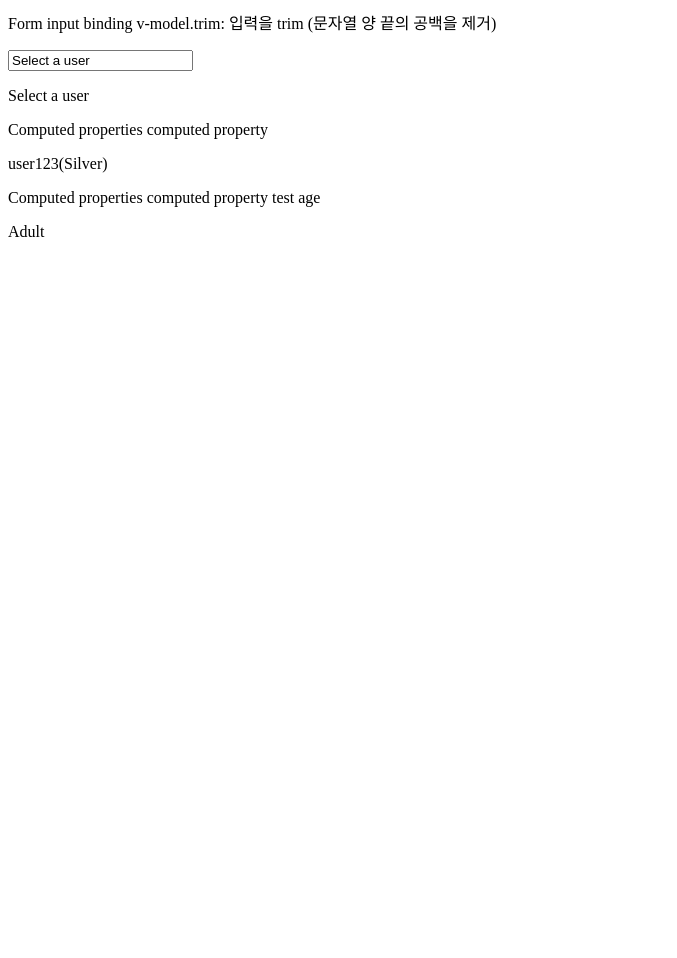
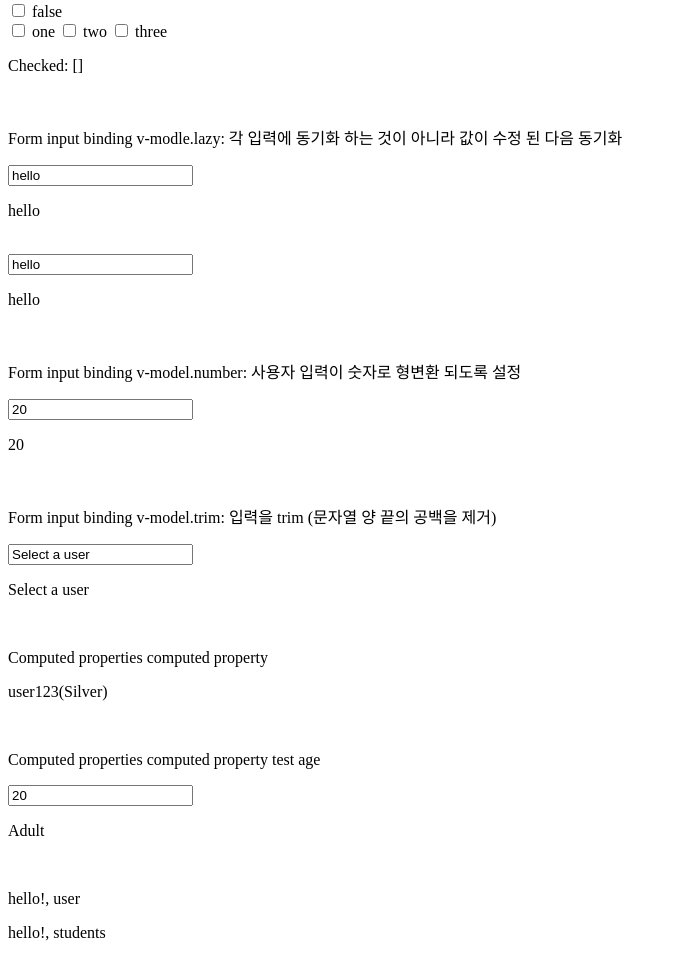
Before and after one commit to YesYourShin/VueTest, a plain HTML site: page hello.html in a window 1280 px wide. Shown: the part 2259-3217 px from the top of the page, without its empty margins (0-677 px from the left). Before the commit the page ends 2516 px from the top, so only its background shows below. Drawn offline with nearby package versions, Linux system fonts and the light colour scheme.

Commit message:
Component

```diff
--- a/hello.html
+++ b/hello.html
@@ -13,44 +13,44 @@
         <p>v-if, v-else-if, v-else: DOM 조건문</p>
         <p v-if="age>=20">Adult</p>
         <p v-else-if="age<20 && age > 12">Teen ager</p>
-        <p v-else>Kid</p>
+        <p v-else>Kid</p><br>
 
         <p>반복문 for-each의 구조: li에 사용</p>
         <ul>
             <li v-for="todo in todos">{{todo.text}}</li>
-        </ul>
+        </ul><br>
 
         <p>반복문 for-each의 구조: div에 사용</p>
         <div v-for="todo in todos">
             <p>{{todo.text}}</p>
-        </div>
+        </div><br>
 
         <p>반복문 for-each의 구조: index 받기</p>
         <div v-for="(todo, index) in todos">
             <p>{{index}}::{{todo.text}}</p>
-        </div>
+        </div><br>
 
         <p>반복문 for-each의 구조: object의 값들 출력하기</p>
         <div v-for="(value, name) in user">
             <p>{{name}} - {{value}}</p>
-        </div>
+        </div><br>
 
         <p>반복문 for-each의 구조: range for</p>
         <div v-for="n in 10">
             <p>{{n}}</p>
-        </div>
+        </div><br>
 
         <p>Event Handling</p>
         <button v-on:click="counter+=1">+</button>
-        <p>{{counter}}</p>
+        <p>{{counter}}</p><br>
 
         <p>Event Handling method를 이용한 처리</p>
         <button v-on:click="addCounter">+</button>
-        <p>{{counter}}</p>
+        <p>{{counter}}</p><br>
 
         <p>Event Handling method를 이용한 처리</p>
         <button v-on:click="subCounter">-</button>
-        <p>{{counter}}</p>
+        <p>{{counter}}</p><br>
 
         <p>Event Handling method parameter</p>
         <p>{{message}}</p>
@@ -59,16 +59,16 @@
                 <p v-on:click="sayHi(user.name)">{{user.name}}</p>
                 <!-- <p @:click="sayHi(user.name)">{{user.name}}</p> -->
             </li>
-        </ul>
+        </ul><br>
 
         <p>Event Handling 데이터와 view의 양방향 모델링</p>
         <input v-model="comment">
-        <p>{{comment}}</p>
+        <p>{{comment}}</p><br>
 
         <p>Form input binding textarea</p>
         <span>여러 줄을 가지는 메세지:</span>
-        <p style="white-space: pre-line">{{ comment }}</p><br>
-        <textarea v-model="comment" placeholder="여러줄을 입력해보세요"></textarea>
+        <p style="white-space: pre-line">{{ comment }}</p>
+        <textarea v-model="comment" placeholder="여러줄을 입력해보세요"></textarea><br><br>
 
         <p>Form input binding checkbox: 단일 값은 boolean으로, 여러 개의 값은 배열로 처리</p>
         <input type="checkbox" id="checkbox_single" v-model="value">
@@ -80,29 +80,32 @@
             <label for="checkbox_two">two</label>
             <input type="checkbox" id="checkbox_three" value="three" v-model="values">
             <label for="checkbox_three">three</label>
-            <p>Checked: {{ values }}</p>
+            <p>Checked: {{ values }}</p><br>
         </div>
 
         <p>Form input binding v-modle.lazy: 각 입력에 동기화 하는 것이 아니라 값이 수정 된 다음 동기화</p>
         <input v-model.lazy='value2'>
-        <p>{{value2}}</p>
+        <p>{{value2}}</p><br>
         <input v-model='value3'>
-        <p>{{value3}}</p>
+        <p>{{value3}}</p><br>
 
         <p>Form input binding v-model.number: 사용자 입력이 숫자로 형변환 되도록 설정</p>
         <input v-model.number='age'>
-        <p>{{age}}</p>
+        <p>{{age}}</p><br>
 
         <p>Form input binding v-model.trim: 입력을 trim (문자열 양 끝의 공백을 제거)</p>
         <input v-model.trim='message'>
-        <p>{{message}}</p>
+        <p>{{message}}</p><br>
 
         <p>Computed properties computed property</p>
-        <p>{{user_info}}</p>
+        <p>{{user_info}}</p><br>
 
-        <p>Computed properties computed property test age </p>
-        <p>{{age_message}}</p>
+        <p>Computed properties computed property test age</p>
+        <input v-model.number="age">
+        <p>{{age_message}}</p><br>
 
+        <hello name="user"></hello>
+        <hello name="students"></hello>
     </div>
 
     <script src="https://cdn.jsdelivr.net/npm/vue"></script>
--- a/hello.js
+++ b/hello.js
@@ -8,6 +8,14 @@ let title = new Vue({
 
     }
 });
+
+Vue.component('hello', {
+    props:['name'],
+    template:'<p>{{message}}</p>',
+    data: function(){
+        return { message: 'hello!, ' + this.name }
+    }
+})
 
 let app = new Vue({
     el:'#app',
@@ -56,4 +64,6 @@ let app = new Vue({
             return str
         }
     }
+
+
 });
```
